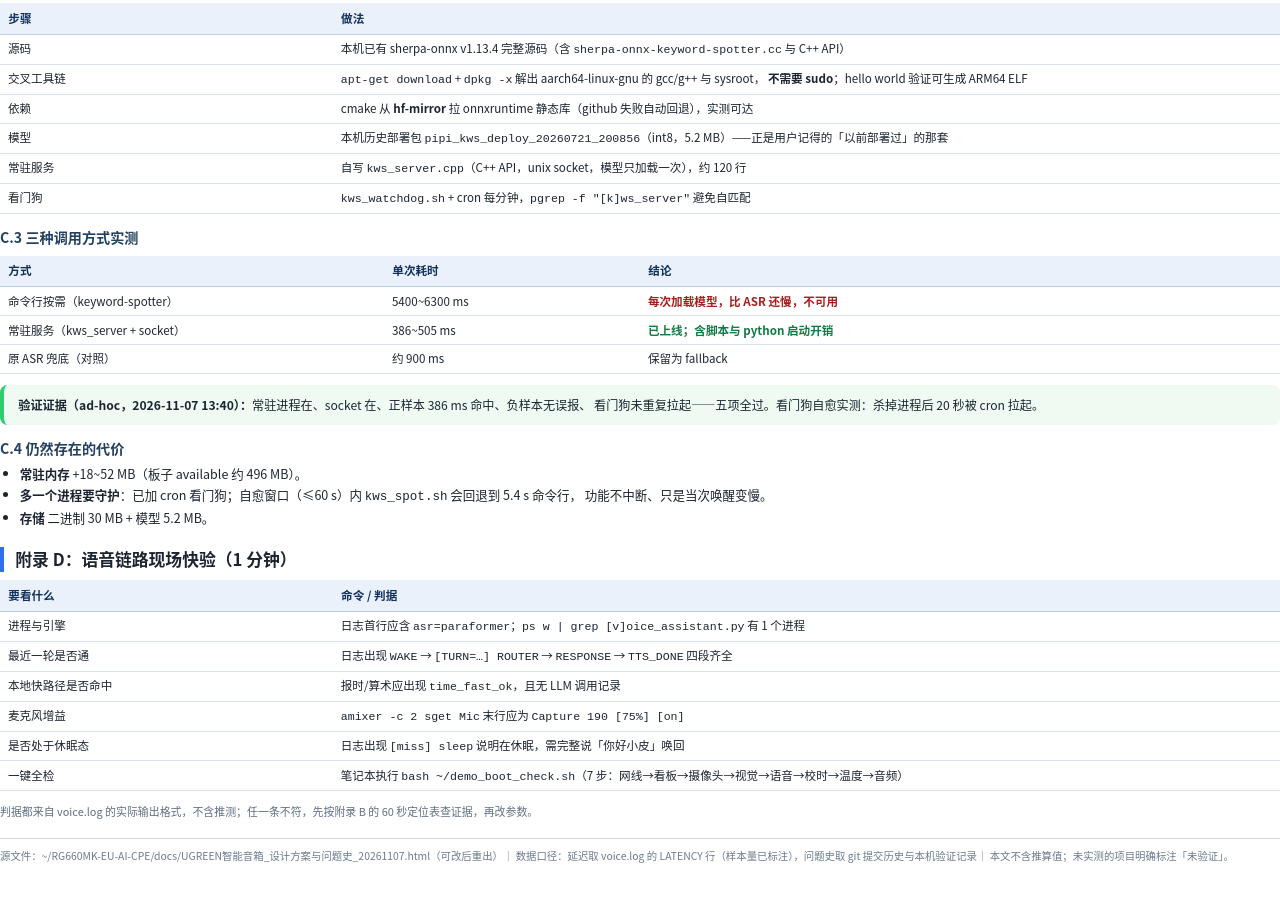
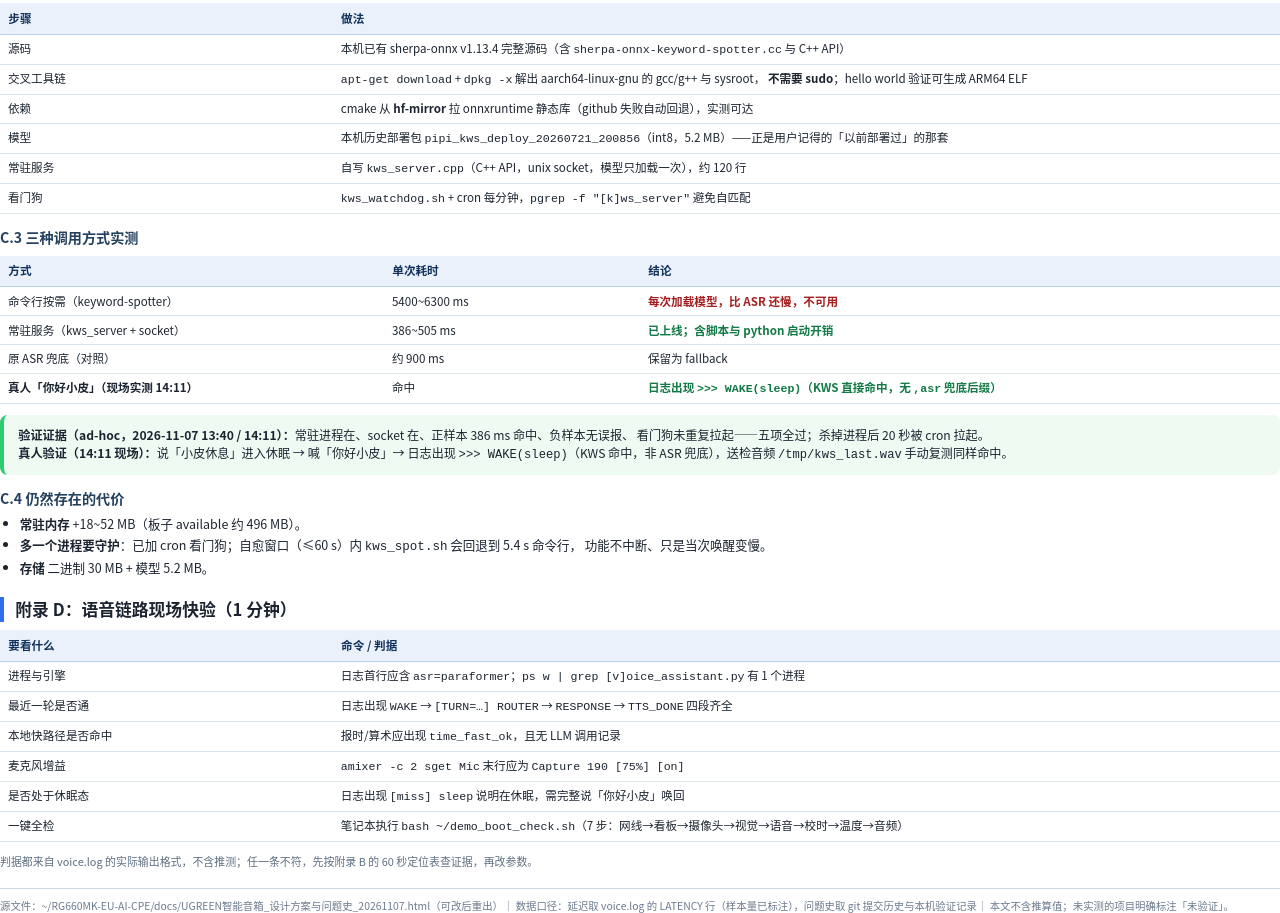
Before and after one commit to JedyYing/RG660MK-EU-AI-CPE, a plain HTML site: page docs/UGREEN智能音箱_设计方案与问题史_20261107.html in a window 1280 px wide. Shown: the part 4596-5509 px from the top of the page. Before the commit the page ends 5459 px from the top, so only its background shows below. Drawn offline with Linux system fonts and the light colour scheme.

Commit message:
docs(kws): 补真人验证 —— 现场喊「你好小皮」KWS 直接命中（WAKE(sleep)）
实测（2026-11-07 14:11）：
- 说「小皮休息」进入休眠 → 喊「你好小皮」→ 日志出现 >>> WAKE(sleep)
  （KWS 声学命中，无 ,asr 兜底后缀），ASR 时间 1.54s → 0.60s
- 送检音频 /tmp/kws_last.wav（155.7KB）手动复测同样命中
- 部署坑：休眠态用 keywords_wakeonly.txt，首轮只放了 keywords.txt，
  kws_hit() 因文件不存在直接返回 False，休眠态完全跳过 KWS；补齐后恢复

至此 KWS 从「服务就位」变为「真人语音验证通过」。

```diff
--- a/docs/UGREEN智能音箱_设计方案与问题史_20261107.html
+++ b/docs/UGREEN智能音箱_设计方案与问题史_20261107.html
@@ -369,12 +369,15 @@ li { margin:.7mm 0; page-break-inside: avoid; }
   <tr><td>命令行按需（keyword-spotter）</td><td class="num">5400~6300 ms</td><td class="bad">每次加载模型，比 ASR 还慢，不可用</td></tr>
   <tr><td>常驻服务（kws_server + socket）</td><td class="num">386~505 ms</td><td class="ok">已上线；含脚本与 python 启动开销</td></tr>
   <tr><td>原 ASR 兜底（对照）</td><td class="num">约 900 ms</td><td>保留为 fallback</td></tr>
+  <tr><td><strong>真人「你好小皮」（现场实测 14:11）</strong></td><td class="num">命中</td><td class="ok">日志出现 <code>&gt;&gt;&gt; WAKE(sleep)</code>（KWS 直接命中，无 <code>,asr</code> 兜底后缀）</td></tr>
   </tbody>
 </table>
 
 <div class="callout">
-<strong>验证证据（ad-hoc，2026-11-07 13:40）：</strong>常驻进程在、socket 在、正样本 386 ms 命中、负样本无误报、
-看门狗未重复拉起——五项全过。看门狗自愈实测：杀掉进程后 20 秒被 cron 拉起。
+<strong>验证证据（ad-hoc，2026-11-07 13:40 / 14:11）：</strong>常驻进程在、socket 在、正样本 386 ms 命中、负样本无误报、
+看门狗未重复拉起——五项全过；杀掉进程后 20 秒被 cron 拉起。<br>
+<strong>真人验证（14:11 现场）：</strong>说「小皮休息」进入休眠 → 喊「你好小皮」→ 日志出现
+<code>&gt;&gt;&gt; WAKE(sleep)</code>（KWS 命中，非 ASR 兜底），送检音频 <code>/tmp/kws_last.wav</code> 手动复测同样命中。
 </div>
 
 <h3>C.4 仍然存在的代价</h3>
```
Also changed, not shown: docs/中国移动网络大会现场记录_20261107.md (+6 -0 lines), 1 other file.
